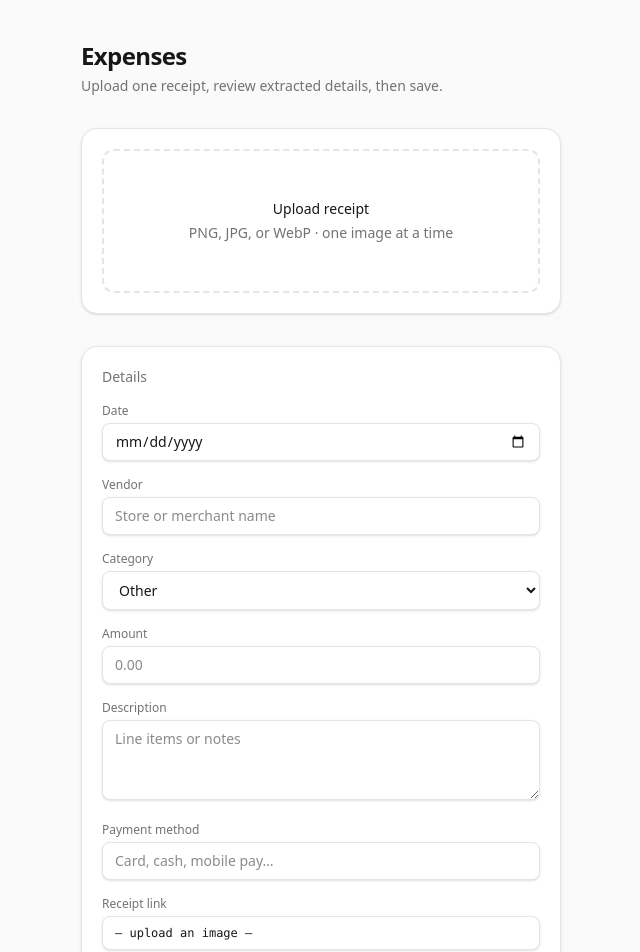
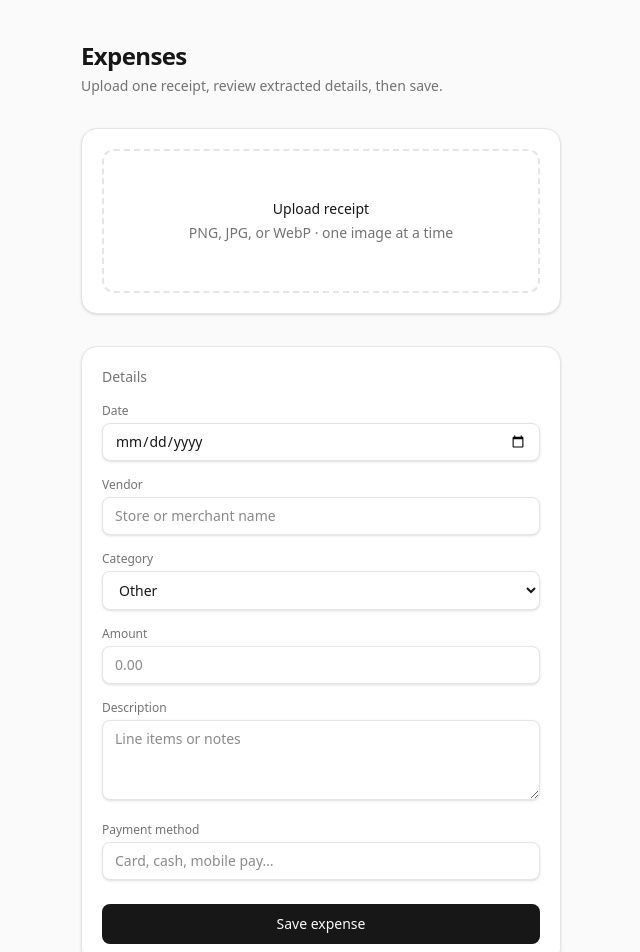
Before and after one commit to Camilla-ty/receipt-app, a Next.js app: page / in a window 1280 px wide. Shown: the top 952 px of the page, without its empty margins (319-959 px from the left). Built offline with nearby package versions, Linux system fonts and the light colour scheme.

Commit message:
remove image storage

```diff
--- a/src/app/api/extract/route.ts
+++ b/src/app/api/extract/route.ts
@@ -40,7 +40,6 @@ function extractResponse(
   const ex = toExtractedExpense(parsed);
   return {
     raw_text: rawText,
-    receipt_link: "",
     extraction_note,
     ...ex,
     date: parsed.date,
--- a/src/app/api/save-expense/route.ts
+++ b/src/app/api/save-expense/route.ts
@@ -17,7 +17,6 @@ const FIELDS = [
   "amount",
   "description",
   "payment_method",
-  "receipt_link",
 ] as const;
 
 type Body = Record<(typeof FIELDS)[number], unknown>;
@@ -56,7 +55,6 @@ export async function POST(request: NextRequest) {
   const category = String(b.category ?? "");
   const description = String(b.description ?? "");
   const payment_method = String(b.payment_method ?? "");
-  const receipt_link = String(b.receipt_link ?? "");
 
   const year = extractYearFromDate(date);
   if (!year) {
@@ -76,7 +74,6 @@ export async function POST(request: NextRequest) {
     string,
     string,
     string,
-    string,
   ] = [
     date,
     vendor,
@@ -84,7 +81,6 @@ export async function POST(request: NextRequest) {
     normalizeAmount(b.amount),
     description,
     payment_method,
-    receipt_link,
   ];
 
   try {
--- a/src/components/ExpenseTracker.tsx
+++ b/src/components/ExpenseTracker.tsx
@@ -5,19 +5,7 @@ import type { ExtractedExpense, SavedExpense } from "@/lib/types";
 import { CATEGORIES } from "@/lib/types";
 
 const STORAGE_KEY = "expense-tracker-saved";
-
-function fileToDataUrl(file: File): Promise<string> {
-  return new Promise((resolve, reject) => {
-    const r = new FileReader();
-    r.onload = () => resolve(String(r.result));
-    r.onerror = () => reject(r.error);
-    r.readAsDataURL(file);
-  });
-}
-
-function defaultForm(): Record<keyof ExtractedExpense, string> & {
-  receipt_link: string;
-} {
+function defaultForm(): Record<keyof ExtractedExpense, string> {
   return {
     date: "",
     vendor: "",
@@ -25,7 +13,6 @@ function defaultForm(): Record<keyof ExtractedExpense, string> & {
     amount: "",
     description: "",
     payment_method: "",
-    receipt_link: "",
   };
 }
 
@@ -82,12 +69,6 @@ export function ExpenseTracker() {
     const url = URL.createObjectURL(f);
     setPreviewUrl(url);
     setStatus(null);
-    try {
-      const dataUrl = await fileToDataUrl(f);
-      setForm((prev) => ({ ...prev, receipt_link: dataUrl }));
-    } catch {
-      setForm((prev) => ({ ...prev, receipt_link: "" }));
-    }
   };
 
   const runExtract = async () => {
@@ -103,7 +84,6 @@ export function ExpenseTracker() {
       const res = await fetch("/api/extract", { method: "POST", body });
       const data = (await res.json()) as ExtractedExpense & {
         raw_text?: string;
-        receipt_link?: string;
         extraction_note?: string;
         error?: string;
       };
@@ -123,10 +103,6 @@ export function ExpenseTracker() {
 
   const saveExpense = async () => {
     const amountNum = parseFloat(form.amount.replace(/,/g, ""));
-    if (!form.receipt_link.trim()) {
-      setStatus("Upload a receipt image before saving.");
-      return;
-    }
     if (!Number.isFinite(amountNum)) {
       setStatus("Enter a valid amount.");
       return;
@@ -147,7 +123,6 @@ export function ExpenseTracker() {
           amount: amountNum,
           description: form.description.trim(),
           payment_method: form.payment_method.trim(),
-          receipt_link: form.receipt_link,
         }),
       });
 
@@ -174,7 +149,6 @@ export function ExpenseTracker() {
         amount: amountNum,
         description: form.description.trim(),
         payment_method: form.payment_method.trim(),
-        receipt_link: form.receipt_link,
         savedAt: new Date().toISOString(),
       };
       const next = [record, ...saved];
@@ -367,36 +341,6 @@ export function ExpenseTracker() {
           />
         </label>
 
-        <div className="block">
-          <span className="mb-1 block text-xs text-[var(--muted)]">
-            Receipt link
-          </span>
-          <input
-            type="text"
-            readOnly
-            className={`${fieldClass} cursor-not-allowed bg-neutral-50 font-mono text-xs dark:bg-neutral-900`}
-            title={
-              form.receipt_link ||
-              "Filled when you upload an image (data URL for this session)"
-            }
-            value={
-              form.receipt_link
-                ? `${form.receipt_link.slice(0, 56)}…`
-                : "— upload an image —"
-            }
-          />
-          {form.receipt_link ? (
-            <a
-              href={form.receipt_link}
-              target="_blank"
-              rel="noreferrer"
-              className="mt-1 inline-block text-sm text-[var(--accent)] underline-offset-2 hover:underline"
-            >
-              Open receipt in new tab
-            </a>
-          ) : null}
-        </div>
-
         <button
           type="button"
           onClick={() => void saveExpense()}
@@ -416,22 +360,9 @@ export function ExpenseTracker() {
             {saved.slice(0, 8).map((s) => (
               <li
                 key={s.id}
-                className="flex gap-3 rounded-xl border border-[var(--border)] bg-white p-3 text-sm dark:bg-neutral-950"
+                className="rounded-xl border border-[var(--border)] bg-white p-3 text-sm dark:bg-neutral-950"
               >
-                <a
-                  href={s.receipt_link}
-                  target="_blank"
-                  rel="noreferrer"
-                  className="h-14 w-12 shrink-0 overflow-hidden rounded-md border border-[var(--border)] bg-neutral-100 dark:bg-neutral-900"
-                >
-                  {/* eslint-disable-next-line @next/next/no-img-element */}
-                  <img
-                    src={s.receipt_link}
-                    alt=""
-                    className="h-full w-full object-cover"
-                  />
-                </a>
-                <div className="min-w-0 flex-1">
+                <div className="min-w-0">
                   <p className="font-medium">
                     {s.vendor || "Expense"} ·{" "}
                     <span className="tabular-nums">{s.amount}</span>
--- a/src/lib/google-sheets-expense.ts
+++ b/src/lib/google-sheets-expense.ts
@@ -7,7 +7,6 @@ const HEADER_ROW = [
   "Amount",
   "Description",
   "Payment Method",
-  "Receipt Link",
 ] as const;
 
 /** Thrown when GOOGLE_CLIENT_ID, GOOGLE_CLIENT_SECRET, or GOOGLE_REDIRECT_URI is missing. */
@@ -66,7 +65,7 @@ function getSheetsClient() {
 export type SaveExpenseRowInput = {
   spreadsheetId: string;
   year: string;
-  row: [string, string, string, string, string, string, string];
+  row: [string, string, string, string, string, string];
 };
 
 /**
@@ -94,7 +93,7 @@ export async function saveExpenseToYearSheet(
 
     await sheets.spreadsheets.values.update({
       spreadsheetId,
-      range: sheetRangeA1(year, "A1:G1"),
+      range: sheetRangeA1(year, "A1:F1"),
       valueInputOption: "USER_ENTERED",
       requestBody: {
         values: [HEADER_ROW.slice() as string[]],
@@ -104,7 +103,7 @@ export async function saveExpenseToYearSheet(
 
   await sheets.spreadsheets.values.append({
     spreadsheetId,
-    range: sheetRangeA1(year, "A:G"),
+    range: sheetRangeA1(year, "A:F"),
     valueInputOption: "USER_ENTERED",
     insertDataOption: "INSERT_ROWS",
     requestBody: {
--- a/src/lib/types.ts
+++ b/src/lib/types.ts
@@ -11,7 +11,6 @@ export type ExtractedExpense = {
 
 export type SavedExpense = ExtractedExpense & {
   id: string;
-  receipt_link: string;
   savedAt: string;
 };
 
```
